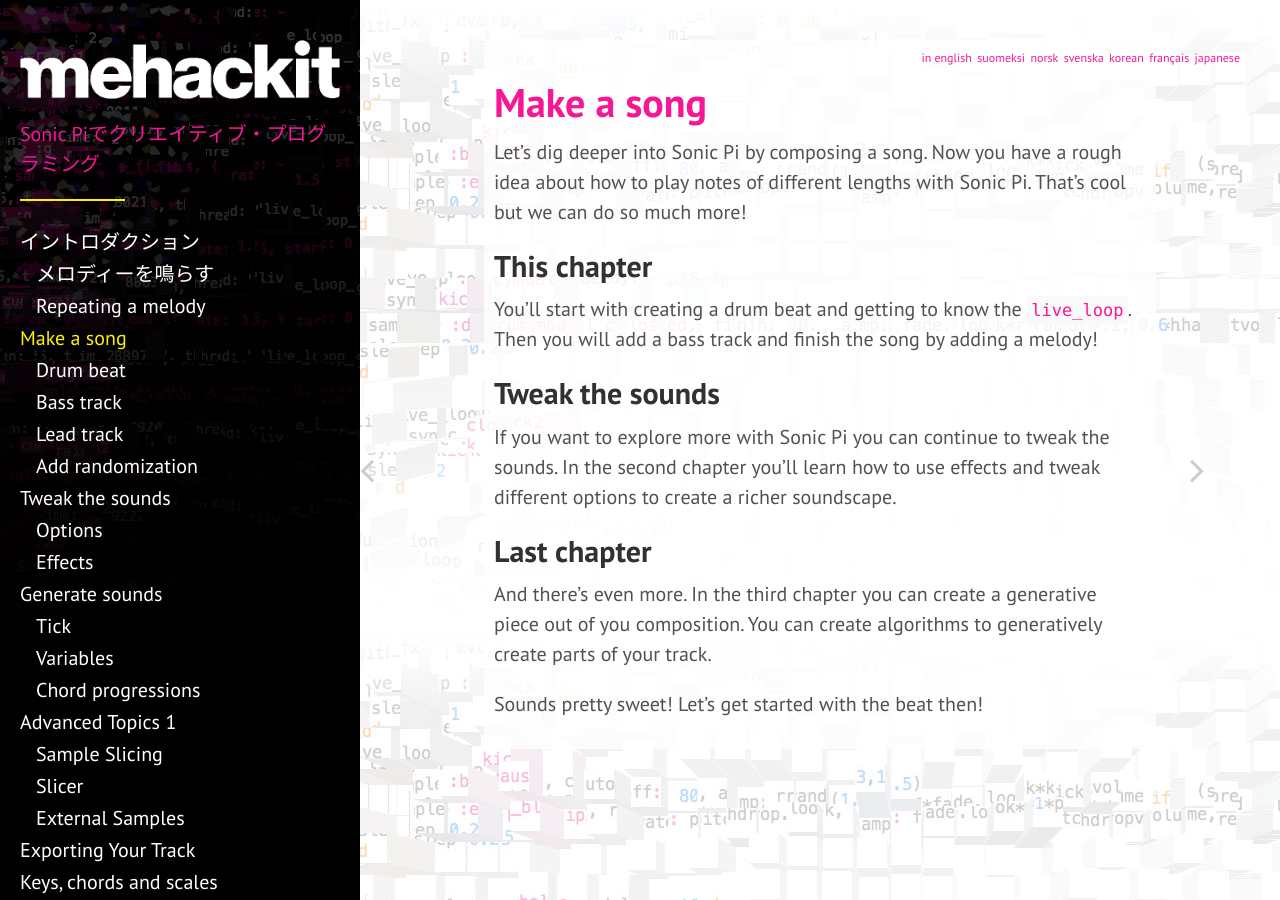
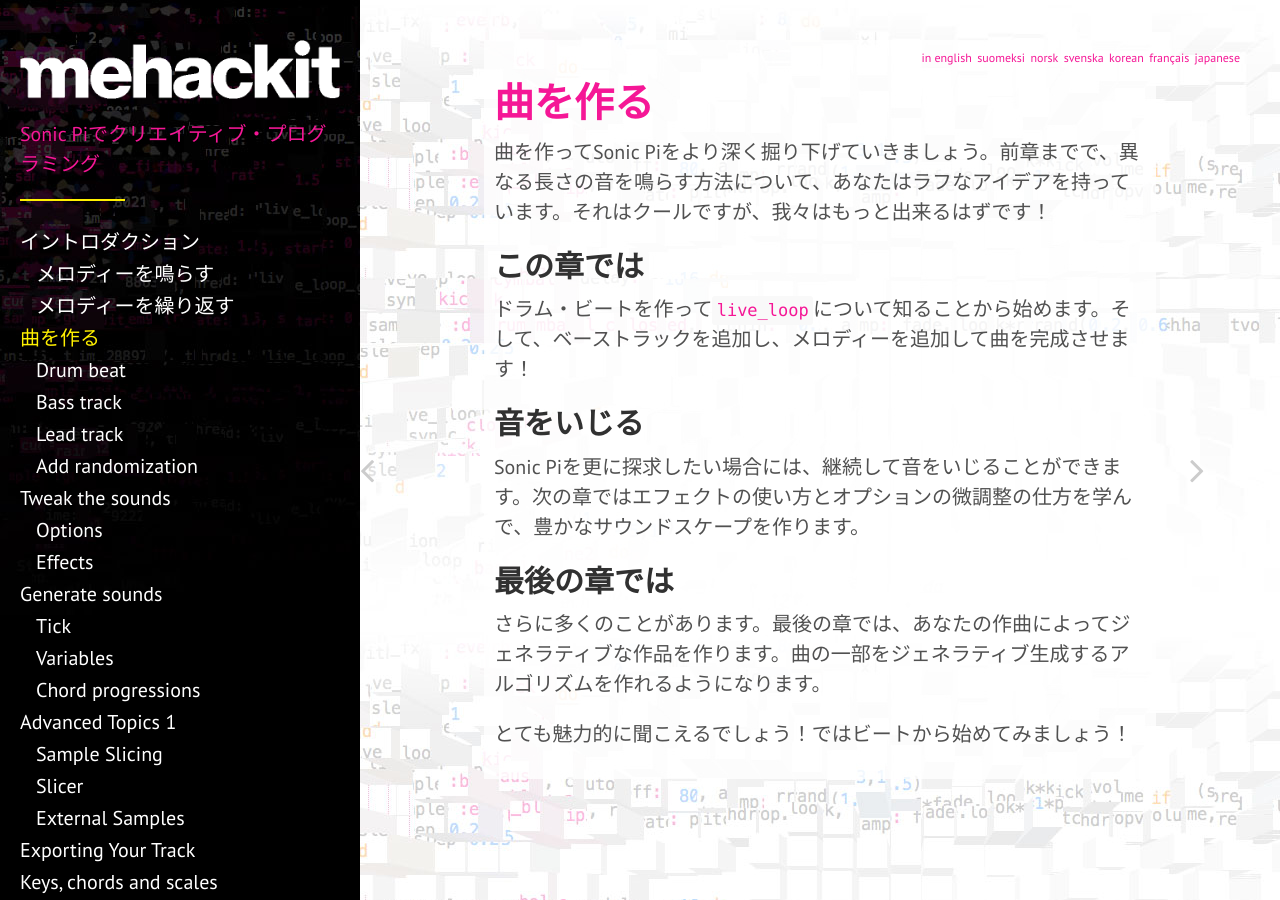
Before and after one commit to mehackit/sonic-pi-workshop, a Jekyll site: the page built from _exercises/ja/02-make-a-song/01-make-a-song.md, in a window 1280 px wide. Built offline with Jekyll 4.4.1, drawn with Linux system fonts in a browser that asks for light colours; nearby versions of some CDN libraries; some web fonts are replaced.

Commit message:
Translate 01-02, 01-03, 02-01 to ja

```diff
--- a/_exercises/ja/01-introduction/02-play-a-melody.md
+++ b/_exercises/ja/01-introduction/02-play-a-melody.md
@@ -5,7 +5,7 @@ lang: ja
 layout: exercise
 ---
 
-Type the following into the buffer and press run:
+次のコードをBufferにタイプしてrunを押してみてください:
 
 {% highlight ruby %}
 play 60
@@ -13,9 +13,9 @@ play 67
 play 69
 {% endhighlight %}
 
-That didn't sound like a melody, did it? Instead of playing a sequence, Sonic Pi played all the notes at once (and that's how you can actually write chords).
+メロディーのようには聞こえなかったのではないでしょうか？音を順番に鳴らすかわりに、Sonic Piはすべての音を同時に鳴らしています（そして実際のところこれが和音を書く方法です）。
 
-If you want Sonic Pi to play each note in a sequence, you have to tell the software to take a break every now and then. Try typing in `sleep 1` underneath each note, like this:
+Sonic Piで音を順番に鳴らしたい場合には、その時々に休むように指示する必要があります。次のように、それぞれの音の下に`sleep 1`をタイプしてみましょう:
 
 {% highlight ruby %}
 play 60
@@ -25,18 +25,18 @@ sleep 1
 play 69
 {% endhighlight %}
 
-`sleep 1` tells Sonic Pi to wait for one beat. You can try smaller and bigger numbers. The smaller the sleep value, the shorter the duration is between the play commands and vice versa. If you're familiar with musical notation, this is what different notes look like in Sonic Pi:
+`sleep 1`はSonic Piに1拍待つように指示しています。小さい値も大きい値も試すことができます。sleepの値を小さくすると、playコマンドの間の時間が短くなり、大きくするとその逆になります。もしあなたが記譜法に慣れていれば、音符や休符の違いがSonic Piで次のように記述されるのを理解できるでしょう。
 
 <img src="{{ "/assets/img/Notes_EN.png" | prepend: site.baseurl }}">
 <img src="{{ "/assets/img/Rests_en.png" | prepend: site.baseurl }}">
 
-As mentioned before, you can write the notes in MIDI, which is basically numbers between 0 and 127 (`67`, `80`, `22`) or in musical notes (`:G4`, `:Ab5`, `:Bb`), it's up to you. Here's a chart displaying notes and corresponding MIDI values:
+以前に紹介したとおり、音は0から127のMIDIノート番号(`67`, `80`, `22`など)でも、音名表記(`:G4`, `:Ab5`, `:Bb`など)でも記述可能で、どちらを使うかはあなた次第です。次の表は、音名と対応するMIDIノート番号を示しています:
 
 <img src="{{ "/assets/img/midi_notes.png" | prepend: site.baseurl }}">
 
-## Try it out
+## 試してみよう
 
-Use notes from the C-major scale (`72, 74, 76, 77, 79, 81, 83` or `:C5 :D5 :E5 :F5 :G5 :A5 :B5`) to create a melody. Use `sleep` with different values to vary the rhythm. You can use `use_bpm` in the beginning to make your tune faster or slower. The acronym BPM stands for _Beats Per Minute_. Here's an example:
+Cメジャースケール(`72, 74, 76, 77, 79, 81, 83`または`:C5 :D5 :E5 :F5 :G5 :A5 :B5`)の音を使って、メロディーを作ってみましょう。`sleep`の値を変化させて、リズムを変えてみましょう。最初にある`use_bpm`で、メロディー全体を早くしたり遅くしたりすることができます。BPMは、_Beats Per Minute_ 略語で、1分間あたりの拍数という意味です。以下が例です:
 
 {% highlight ruby %}
 use_bpm 120
@@ -61,4 +61,4 @@ play 84
 
 {% include player.html filepath="/assets/audio/c-major-melody.mp3" description="Listen to the previous example" %}
 
-Now make your own melody!
+ではあなた独自のメロディーを作ってみましょう！
--- a/_exercises/ja/01-introduction/03-loop-a-melody.md
+++ b/_exercises/ja/01-introduction/03-loop-a-melody.md
@@ -1,13 +1,13 @@
 ---
 chapter: Introduction
-title: Repeating a melody
+title: メロディーを繰り返す
 lang: ja
 layout: exercise
 ---
 
-Okay, so you wrote a nice melody. What if you want to repeat it, or parts of it, a few times. You could copy and paste the melody but that gets a bit tiring after a while. Luckily you can use **repetition**! The fancy computer science term for this is iteration which just means doing things more than once.
+さて、前の節でメロディーを書けたことでしょう。では、メロディー全体あるいはその一部分を何回か繰り返そうとした場合、どうしたら良いでしょう？メロディーをコピー・ペーストすることは可能ですが、何度かやると疲れてきます。幸運にも **繰り返し** を使うことができます！これに対応するコンピューターサイエンスの用語はイテレーションで、1回より多くの回数何かを実行する という意味です。
 
-Write `2.times do` to the beginning of your melody and `end` to the end of your melody (the notes are in musical notation just for example, you can use MIDI notes if you wish):
+メロディーの始まりに`2.times do`を、終わりに`end`を書いてみましょう（以下では例としてそれぞれの音が音名で書かれていますが、MIDIノート番号を使うこともできます）。
 
 {% highlight ruby %}
 2.times do
@@ -22,9 +22,9 @@ Write `2.times do` to the beginning of your melody and `end` to the end of your
 end
 {% endhighlight %}
 
-Instead of using `2.times do` you can choose how many times you want to repeat the notes. For example `4.times do` or `99.times do`.
+`2.times do`のかわりに、何回繰り返したいか指定することができます。例えば、`4.times do`や`99.times do`などです。
 
-You can also use repetitions inside repetitions if you wish:
+また、繰り返しの中に繰り返しを使うこともできます:
 
 {% highlight ruby %}
 4.times do
--- a/_exercises/ja/02-make-a-song/01-make-a-song.md
+++ b/_exercises/ja/02-make-a-song/01-make-a-song.md
@@ -1,23 +1,23 @@
 ---
 chapter: Make a song
-title: Make a song
+title: 曲を作る
 lang: ja
 layout: exercise
 ---
 
-Let's dig deeper into Sonic Pi by composing a song. Now you have a rough idea about how to play notes of different lengths with Sonic Pi. That's cool but we can do so much more!
+曲を作ってSonic Piをより深く掘り下げていきましょう。前章までで、異なる長さの音を鳴らす方法について、あなたはラフなアイデアを持っています。それはクールですが、我々はもっと出来るはずです！
 
-## This chapter
+## この章では
 
-You'll start with creating a drum beat and getting to know the `live_loop`. Then you will add a bass track and finish the song by adding a melody!
+ドラム・ビートを作って`live_loop`について知ることから始めます。そして、ベーストラックを追加し、メロディーを追加して曲を完成させます！
 
-## Tweak the sounds
+## 音をいじる
 
-If you want to explore more with Sonic Pi you can continue to tweak the sounds. In the second chapter you'll learn how to use effects and tweak different options to create a richer soundscape.
+Sonic Piを更に探求したい場合には、継続して音をいじることができます。次の章ではエフェクトの使い方とオプションの微調整の仕方を学んで、豊かなサウンドスケープを作ります。
 
-## Last chapter
+## 最後の章では
 
-And there's even more. In the third chapter you can create a generative piece out of you composition. You can create algorithms to generatively create parts of your track.
+さらに多くのことがあります。最後の章では、あなたの作曲によってジェネラティブな作品を作ります。曲の一部をジェネラティブ生成するアルゴリズムを作れるようになります。
 
 
-Sounds pretty sweet! Let's get started with the beat then!
+とても魅力的に聞こえるでしょう！ではビートから始めてみましょう！
```
